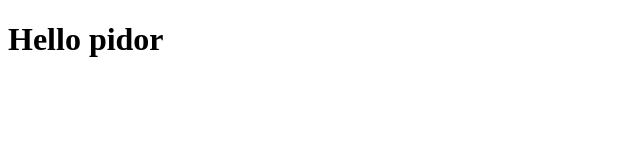
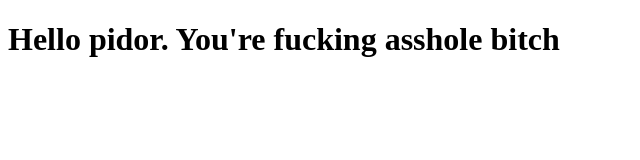
Before and after one commit to Kriodile/coursera, a plain HTML site: page site/index.html in a window 1280 px wide. Shown: the whole page, without its empty margins (0-640 px from the left). Drawn offline with Linux system fonts and the light colour scheme.

Commit message:
small changes

```diff
--- a/site/index.html
+++ b/site/index.html
@@ -4,6 +4,6 @@
 	<title>Hello pidor</title>
 </head>
 <body>
-<h1>Hello pidor</h1>
+<h1>Hello pidor. You're fucking asshole bitch</h1>
 </body>
 </html>
```
